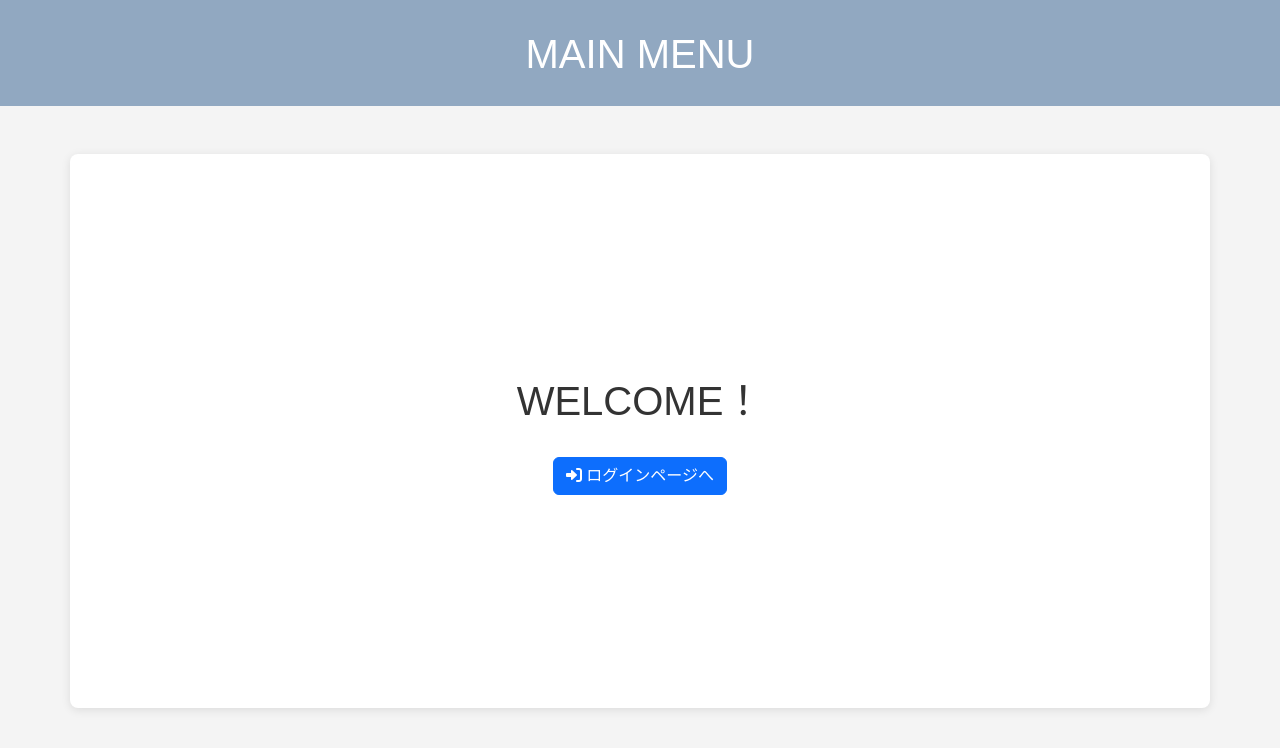
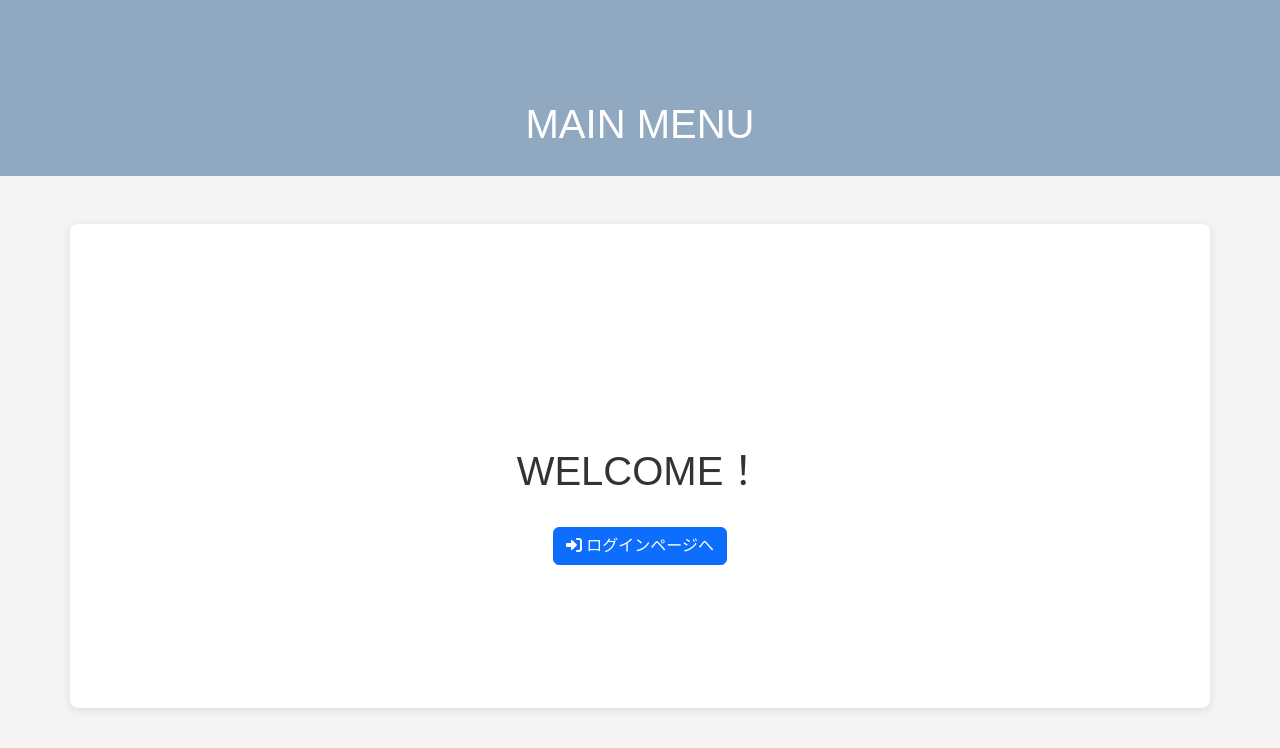
Before and after one commit to michirum10/portfolio, a Flask app: page / in a window 1280 px wide. Shown: the top 748 px of the page. Run offline with Flask 3, Linux system fonts and the light colour scheme.

```diff
--- a/portfolio/Python/LoginForm(SQL)/app2.py
+++ b/portfolio/Python/LoginForm(SQL)/app2.py
@@ -30,12 +30,6 @@ class User(db.Model):
     def check_password(self, password):
         # 入力パスワードをハッシュ化し、保存されているハッシュと比較
         return bcrypt.checkpw(password.encode('utf-8'), self.password.encode('utf-8'))
-
-
-# # flask-loginからLoginManagerをimport
-# from flask_login import LoginManager
-# LoginManagerの起動
-# login = LoginManager(app) #extensionを起動させる際の標準的な記述
 
 # loginとsuccessの設定
 class LoginSystem(MethodView):
--- a/portfolio/Python/LoginForm(SQL)/static/style.css
+++ b/portfolio/Python/LoginForm(SQL)/static/style.css
@@ -24,13 +24,6 @@ header {
 /* h1タグの位置を上部3分の1に調整 */
 h1 {
     margin-top: 10vh; /* 上から20%の位置に配置 */
-}
-
-
-
-/* h1タグの上部余白を減らす */
-h1 {
-    margin-top: 10px; /* 必要に応じて値を調整 */
 }
 
 /* ナビゲーションのスタイル */
--- a/portfolio/Python/LoginForm(SQL)/templates/pages/index.html
+++ b/portfolio/Python/LoginForm(SQL)/templates/pages/index.html
@@ -1,8 +1,5 @@
 <!-- こっちに実際の中身書く -->
-<!-- F12で確認すると、それぞれ書かれている場所わかる -->
-
 {% set title = "MAIN MENU" %}
-
 
 <!-- extends拡張機能 -->
 <!-- layoutファイルを反映 -->
@@ -28,5 +25,3 @@
 {% block footer %}
 {% include 'Blocks/footer.html'   %}
 {% endblock %}
-
-<!-- チームで開発するとき、みんなで同じファイルを触ると大変なので分割する -->
--- a/portfolio/Python/LoginForm(SQL)/templates/pages/login.html
+++ b/portfolio/Python/LoginForm(SQL)/templates/pages/login.html
@@ -1,5 +1,4 @@
 <!-- こっちに実際の中身書く -->
-<!-- F12で確認すると、それぞれ書かれている場所わかる -->
 
 {% set title = "ログインページ" %}
 
@@ -22,6 +21,7 @@
             {{ msg }}
         </div>
     {% endif %}
+
     <!-- APP2のloginメソッドを呼び出す -->
     <form action="{{ url_for('APP2.login') }}" method="post">
         <div class="mb-3"></div>
@@ -44,5 +44,3 @@
 {% block footer %}
 {% include 'Blocks/footer.html' %}
 {% endblock %}
-
-<!-- チームで開発するとき、みんなで同じファイルを触ると大変なので分割する -->
--- a/portfolio/Python/LoginForm(SQL)/templates/pages/success.html
+++ b/portfolio/Python/LoginForm(SQL)/templates/pages/success.html
@@ -1,8 +1,6 @@
 <!-- こっちに実際の中身書く -->
-<!-- F12で確認すると、それぞれ書かれている場所わかる -->
 
 {% set title = "ログイン成功！" %}
-
 
 <!-- extends拡張機能 -->
 <!-- layoutファイルを反映 -->
@@ -47,5 +45,3 @@
 {% block footer %}
 {% include 'Blocks/footer.html'   %}
 {% endblock %}
-
-<!-- チームで開発するとき、みんなで同じファイルを触ると大変なので分割する -->
```
Also changed, not shown: portfolio/Python/LoginForm(SQL)/config.py (+1 -7 lines).
